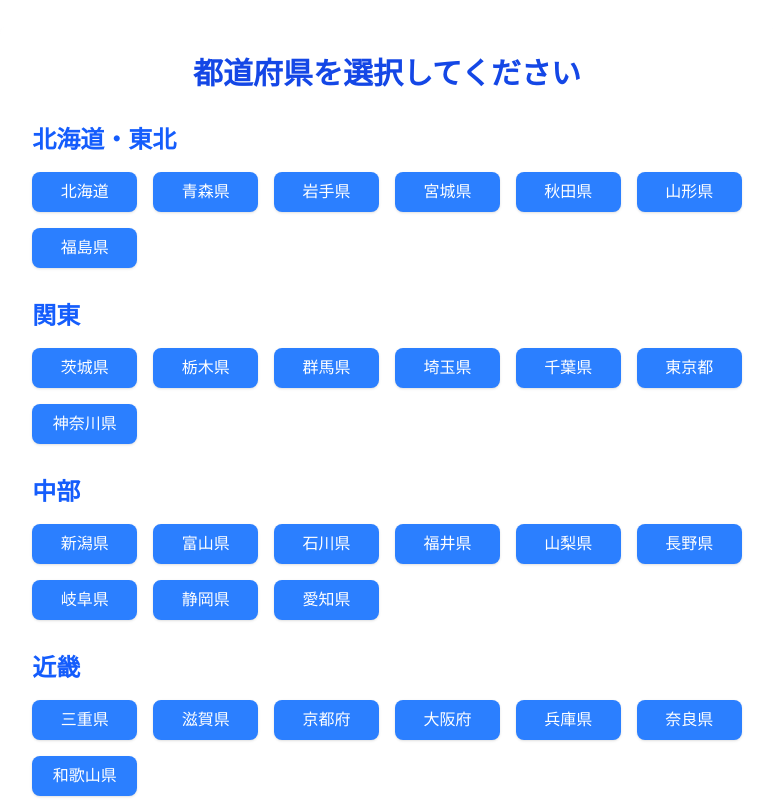
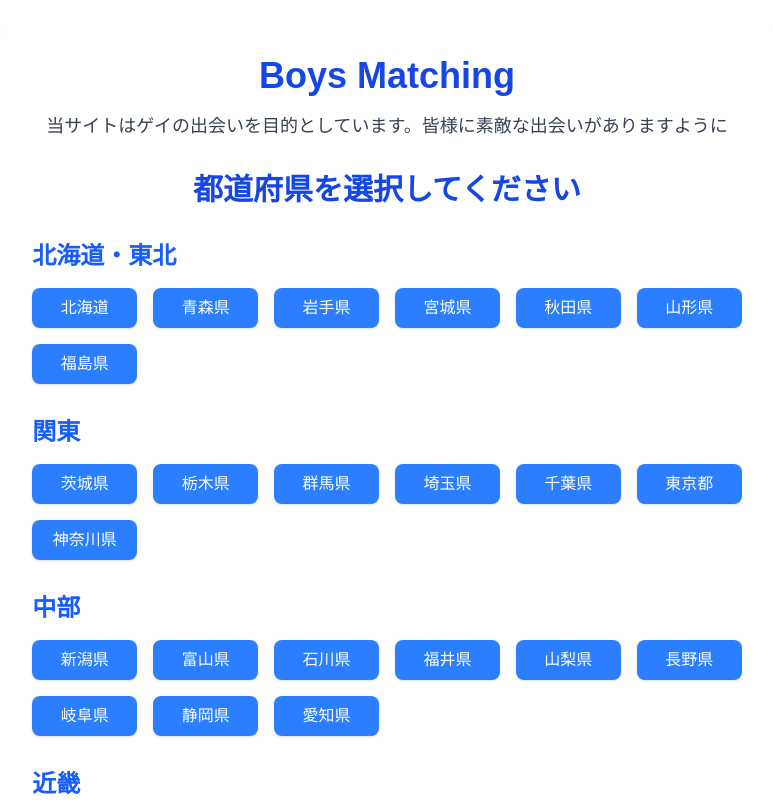
Before and after one commit to Y-Uchida-YU/multi-community-board, a Next.js app: page /01-choice-prefectures in a window 1280 px wide. Shown: the top 800 px of the page, without its empty margins (253-1026 px from the left). Built offline with nearby package versions, Linux system fonts and the light colour scheme.

Commit message:
feat: add site info to prefecture selection page

```diff
--- a/app/01-choice-prefectures/page.tsx
+++ b/app/01-choice-prefectures/page.tsx
@@ -55,15 +55,23 @@ export default function ChoicePrefecturesPage() {
   return (
     <div className="max-w-4xl mx-auto">
       <div className="bg-white shadow-lg rounded-xl p-8">
-        <h1 className="text-3xl font-bold text-blue-700 mb-8 text-center">
+        <div className="text-center mb-8">
+          <h1 className="text-4xl font-bold text-blue-700 mb-4">
+            Boys Matching
+          </h1>
+          <p className="text-lg text-gray-700">
+            当サイトはゲイの出会いを目的としています。皆様に素敵な出会いがありますように
+          </p>
+        </div>
+        <h2 className="text-3xl font-bold text-blue-700 mb-8 text-center">
           都道府県を選択してください
-        </h1>
+        </h2>
 
         {REGIONS.map(region => (
           <section key={region.name} className="mb-8">
-            <h2 className="text-2xl font-semibold text-blue-600 mb-4">
+            <h3 className="text-2xl font-semibold text-blue-600 mb-4">
               {region.name}
-            </h2>
+            </h3>
             <ul className="grid grid-cols-3 sm:grid-cols-4 md:grid-cols-6 gap-4">
               {region.prefectures.map(pref => (
                 <li key={pref}>
```
